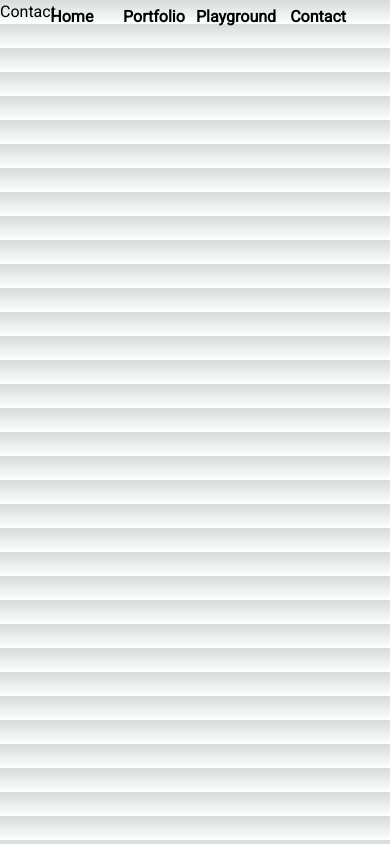
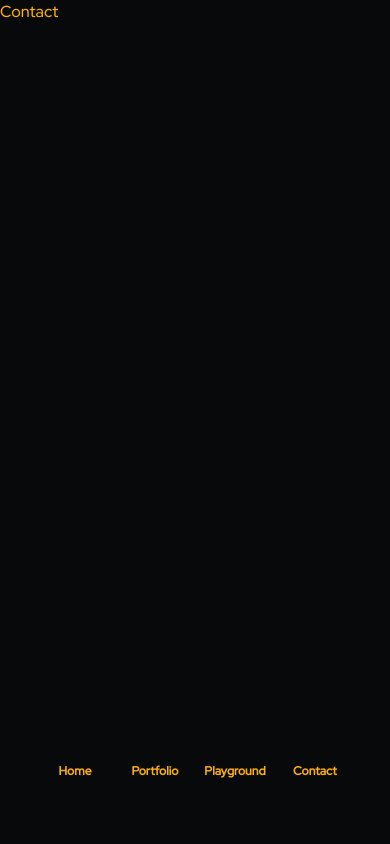
Before and after one commit to satyamsharan/project-ansikte, a Next.js app: page /contact in a window 390 px wide. Built offline with nearby package versions, Linux system fonts and the light colour scheme.

Commit message:
Changed colours and layout of home

```diff
--- a/app/layout.tsx
+++ b/app/layout.tsx
@@ -1,10 +1,10 @@
 import type { Metadata } from 'next'
-import { Roboto } from 'next/font/google'
+import { Red_Hat_Display } from 'next/font/google'
 import './ui/globals.css'
 import { Header } from './ui/header/Header'
 
-const roboto = Roboto({
-  weight: '400',
+const redHatDisplay = Red_Hat_Display({
+  weight: '500',
   subsets: ['latin'],
 })
 
@@ -20,7 +20,7 @@ export default function RootLayout({
 }) {
   return (
     <html lang="en">
-      <body className={roboto.className}>
+      <body className={redHatDisplay.className}>
         <Header/>
         {children}
         </body>
--- a/app/ui/globals.css
+++ b/app/ui/globals.css
@@ -4,24 +4,17 @@
 
 :root {
   --foreground-rgb: 0, 0, 0;
-  --background-start-rgb: 214, 219, 220;
-  --background-end-rgb: 255, 255, 255;
+  --background-rgb: 214, 219, 220;
 }
 
 @media (prefers-color-scheme: dark) {
   :root {
-    --foreground-rgb: 255, 255, 255;
-    --background-start-rgb: 0, 0, 0;
-    --background-end-rgb: 0, 0, 0;
+    --foreground-rgb: #C2410C;
+    --background-rgb: #08090A;
   }
 }
 
 body {
-  color: rgb(var(--foreground-rgb));
-  background: linear-gradient(
-      to bottom,
-      transparent,
-      rgb(var(--background-end-rgb))
-    )
-    rgb(var(--background-start-rgb));
+  color: #FFB20F;
+  background-color: #08090A;
 }
--- a/app/ui/header/Header.tsx
+++ b/app/ui/header/Header.tsx
@@ -2,7 +2,7 @@ import { NavItem } from "./NavItem";
 
 export function Header(){
     return(
-        <div className="absolute inset-x-0 top-0 z-10 flex items-center justify-center">
+        <div className="absolute inset-x-0 bottom-0 mb-[60px] lg:mb-[120px] z-10 flex items-center justify-center">
             <div className="grid grid-cols-4 text-center">
                 <NavItem linkLabel="Home" link="/" />
                 <NavItem linkLabel="Portfolio" link="/portfolio" />
--- a/app/ui/header/NavItem.tsx
+++ b/app/ui/header/NavItem.tsx
@@ -4,7 +4,7 @@ export function NavItem(props:{linkLabel:String, link:String}){
     return(
         <Link
                 href={`${props.link}`}
-                className="p-l-2 p-r-2 rounded-lg border border-transparent transition-colors hover:border-gray-300 hover:bg-gray-100 hover:dark:border-neutral-700 hover:dark:bg-neutral-800/30"
+                className="min-w-[80px] text-xs lg:min-w-[200px] lg:text-xl rounded-lg border border-transparent transition-colors hover:border-gray-300 hover:bg-gray-100 hover:dark:border-neutral-700 hover:dark:bg-neutral-800/30"
                 rel="noopener noreferrer"
             >
                 <h2 className={`mb-1 mt-1 font-semibold text-center`}>
--- a/tailwind.config.ts
+++ b/tailwind.config.ts
@@ -13,6 +13,14 @@ const config: Config = {
         'gradient-conic':
           'conic-gradient(from 180deg at 50% 50%, var(--tw-gradient-stops))',
       },
+      colors: {
+        'main': '#e002a2',
+        'second': '#47019d',
+        'three': '#e00256',
+        'black': '#212121',
+        'white': '#ffffff',
+        'gray': '#08090A'
+      }
     },
   },
   plugins: [],
```
